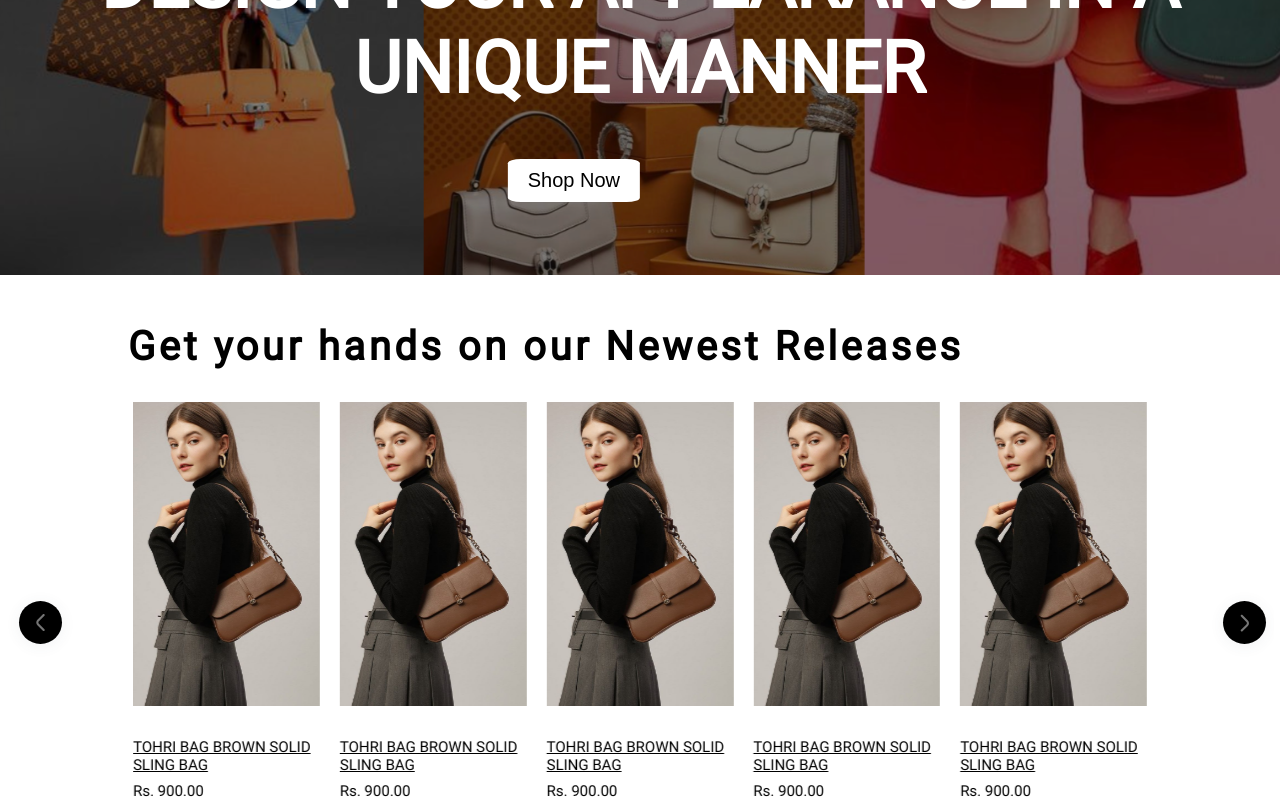
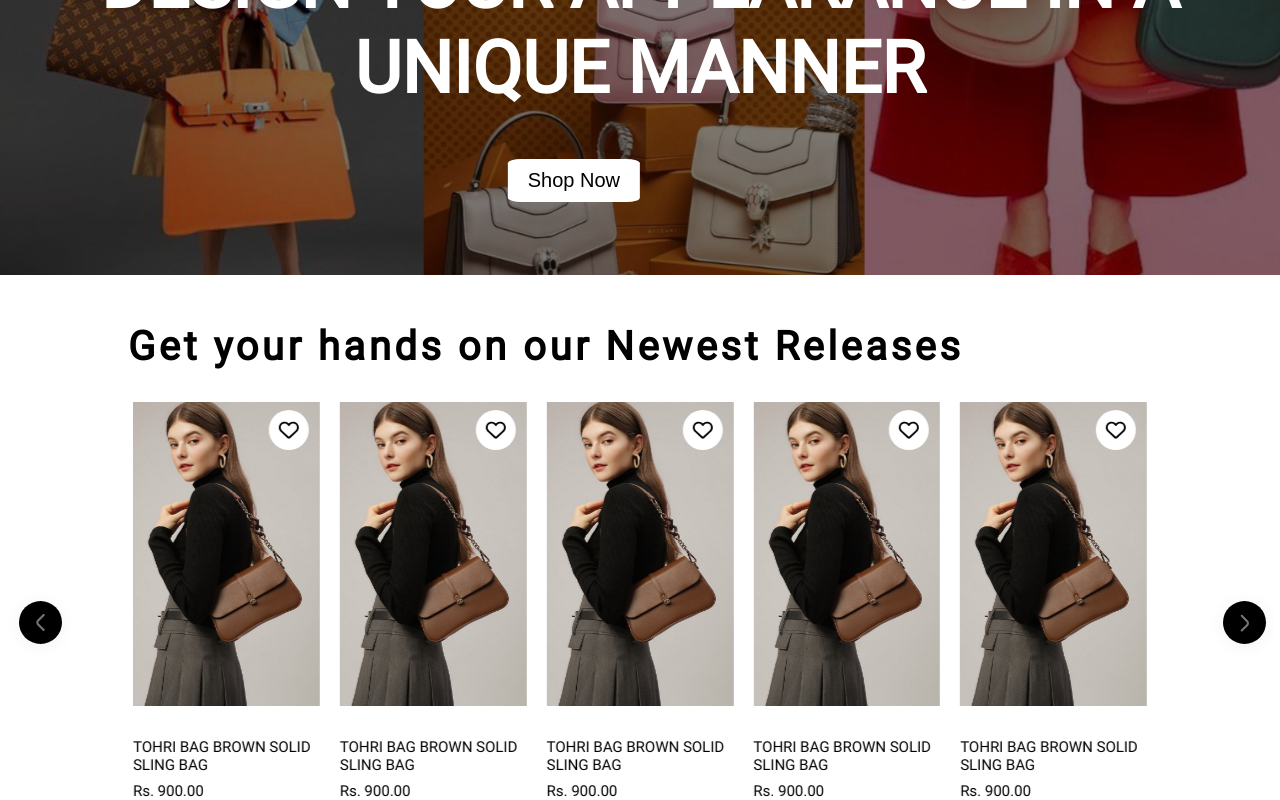
Before and after one commit to simranchawla20/Tohri_Bags, a React (Create React App) app: page / in a window 1280 px wide. Shown: the part 2674-3474 px from the top of the page. Built offline with nearby package versions, Linux system fonts and the light colour scheme.

Commit message:
newest release heart added

```diff
--- a/src/Pages/Homepage/Homepge.jsx
+++ b/src/Pages/Homepage/Homepge.jsx
@@ -13,6 +13,9 @@ import laptopBag from '../../Assets/Images/laptop bag.jpeg'
 import walletBag from '../../Assets/Images/wallet.jpeg'
 import AOS from 'aos';
 import 'aos/dist/aos.css';
+import { FontAwesomeIcon } from '@fortawesome/react-fontawesome';
+import {faHeart} from '@fortawesome/free-solid-svg-icons';
+import heart from '../../Assets/Images/heart-regular.svg'
 
 function Homepge() {
   useEffect(() => {
@@ -106,51 +109,6 @@ function Homepge() {
       <div className='newest-release'>
         <div className='newest-release-heading'>Get your hands on our Newest Releases</div>
         <div className='newest-release-carousal'>
-          {/* <div className='newest-card'>
-              <div className='newest-card-image-div'>
-                <img src={shoulderBag}></img>
-              </div>
-              <div className='newest-product-details'>
-                <span className='newest-product-name'>tohri bag brown solid sling bag</span>
-                <span className='newest-product-price'>Rs. 900.00</span>
-              </div>
-          </div>
-          <div className='newest-card'>
-              <div className='newest-card-image-div'>
-                <img src={shoulderBag}></img>
-              </div>
-              <div className='newest-product-details'>
-                <span className='newest-product-name'>tohri bag brown solid sling bag</span>
-                <span className='newest-product-price'>Rs. 900.00</span>
-              </div>
-          </div>
-          <div className='newest-card'>
-              <div className='newest-card-image-div'>
-                <img src={shoulderBag}></img>
-              </div>
-              <div className='newest-product-details'>
-                <span className='newest-product-name'>tohri bag brown solid sling bag</span>
-                <span className='newest-product-price'>Rs. 900.00</span>
-              </div>
-          </div>
-          <div className='newest-card'>
-              <div className='newest-card-image-div'>
-                <img src={shoulderBag}></img>
-              </div>
-              <div className='newest-product-details'>
-                <span className='newest-product-name'>tohri bag brown solid sling bag</span>
-                <span className='newest-product-price'>Rs. 900.00</span>
-              </div>
-          </div>
-          <div className='newest-card'>
-              <div className='newest-card-image-div'>
-                <img src={shoulderBag}></img>
-              </div>
-              <div className='newest-product-details'>
-                <span className='newest-product-name'>tohri bag brown solid sling bag</span>
-                <span className='newest-product-price'>Rs. 900.00</span>
-              </div>
-          </div> */}
           <div class="glide glide2">
             <div className="glide__track" data-glide-el="track">
                 <ul className="glide__slides">
@@ -158,6 +116,7 @@ function Homepge() {
                         <div className='newest-card'>
                           <div className='newest-card-image-div'>
                             <img src={shoulderBag}></img>
+                            <div className='likeCircle'><img src={heart}></img></div>
                           </div>
                           <div className='newest-product-details'>
                             <span className='newest-product-name'>tohri bag brown solid sling bag</span>
@@ -169,6 +128,7 @@ function Homepge() {
                         <div className='newest-card'>
                          <div className='newest-card-image-div'>
                             <img src={shoulderBag}></img>
+                            <div className='likeCircle'><img src={heart}></img></div>
                           </div>
                           <div className='newest-product-details'>
                             <span className='newest-product-name'>tohri bag brown solid sling bag</span>
@@ -180,6 +140,7 @@ function Homepge() {
                         <div className='newest-card'>
                           <div className='newest-card-image-div'>
                               <img src={shoulderBag}></img>
+                              <div className='likeCircle'><img src={heart}></img></div>
                             </div>
                             <div className='newest-product-details'>
                               <span className='newest-product-name'>tohri bag brown solid sling bag</span>
@@ -191,6 +152,7 @@ function Homepge() {
                         <div className='newest-card'>
                          <div className='newest-card-image-div'>
                             <img src={shoulderBag}></img>
+                            <div className='likeCircle'><img src={heart}></img></div>
                           </div>
                           <div className='newest-product-details'>
                             <span className='newest-product-name'>tohri bag brown solid sling bag</span>
@@ -202,6 +164,7 @@ function Homepge() {
                         <div className='newest-card'>
                          <div className='newest-card-image-div'>
                             <img src={shoulderBag}></img>
+                            <div className='likeCircle'><img src={heart}></img></div>
                           </div>
                           <div className='newest-product-details'>
                             <span className='newest-product-name'>tohri bag brown solid sling bag</span>
@@ -213,6 +176,7 @@ function Homepge() {
                         <div className='newest-card'>
                          <div className='newest-card-image-div'>
                             <img src={shoulderBag}></img>
+                            <div className='likeCircle'><img src={heart}></img></div>
                           </div>
                           <div className='newest-product-details'>
                             <span className='newest-product-name'>tohri bag brown solid sling bag</span>
--- a/src/Pages/Homepage/homepage.scss
+++ b/src/Pages/Homepage/homepage.scss
@@ -215,6 +215,8 @@
 .newest-card-image-div{
     width: 100%;
     height: 19em;
+    position: relative;
+    cursor: pointer;
     img{
         width: 100%;
         height: 100%;
@@ -229,11 +231,30 @@
     justify-content: center;
 }
 .newest-product-name{
-    text-decoration: underline;
     text-transform: uppercase;
     font-size: 15px;
     text-align: left;
+    &:hover{
+        text-decoration: underline;
+    }
+    cursor: pointer;
 }
 .newest-product-price{
     font-size: 15px;
 }
+.likeCircle{
+    position: absolute;
+    top: 8px;
+    right: 11px;
+    background: white;
+    border-radius: 50%;
+    width: 40px;
+    display: flex;
+    height: 40px;
+    justify-content: center;
+    align-items: center;
+    img{
+        width: 50%;
+        height: 50%;
+    }
+}
```
Also changed, not shown: src/Assets/Images/heart-regular.svg (added).
